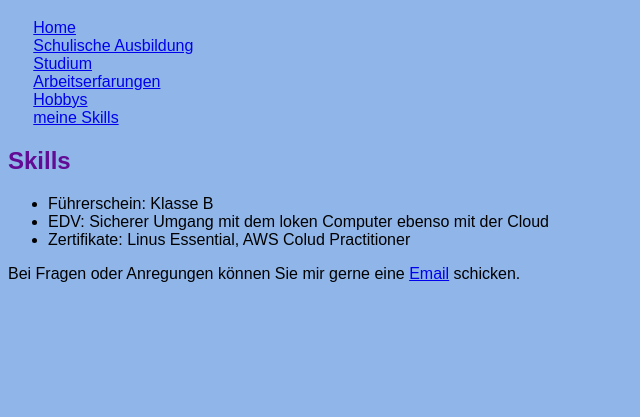
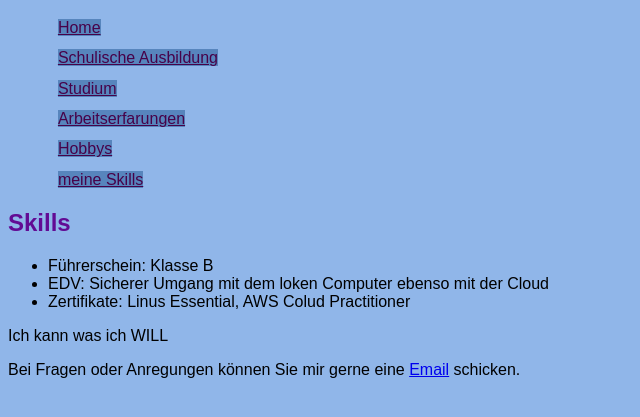
Before and after one commit to BILLINGEVA/Website_-ber_mich, a plain HTML site: page Skills.html in a window 1280 px wide. Shown: the part 61-478 px from the top of the page, without its empty margins (0-640 px from the left). Drawn offline with Linux system fonts and the light colour scheme.

Commit message:
14:50 fein schliff

```diff
--- a/Skills.html
+++ b/Skills.html
@@ -29,7 +29,7 @@
                 <li> Zertifikate: Linus Essential, AWS Colud Practitioner</li>
 
             </ul>
-            <p> </p>
+            <p>Ich kann was ich WILL </p>
 
         </section>
 
--- a/styles.css
+++ b/styles.css
@@ -1,6 +1,7 @@
 *{
     background-color: rgb(144, 182, 233);
     font-family: sans-serif
+
 }
 h1 {
 
@@ -21,3 +22,16 @@ nav ul{
     list-style: none;
     padding-left: 2%;
 }
+
+
+nav ul li{
+    margin-bottom: 1%;
+    margin-top: 1%;
+    margin-left: 1%;
+}
+
+nav ul li a{
+    margin-left: 1%;
+    color: rgb(71, 2, 73);
+    background-color: rgb(87, 133, 189);
+}
```
